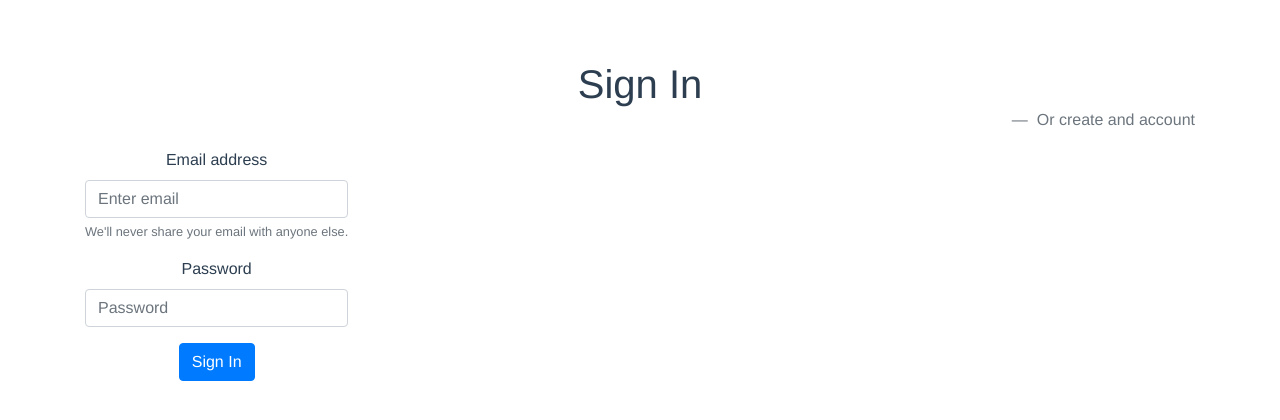
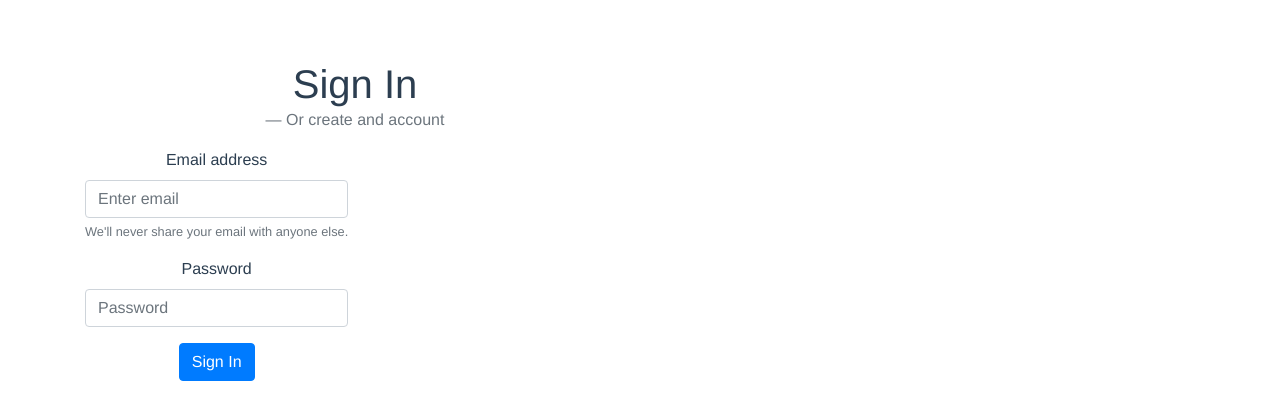
Before and after one commit to Rhysode03/political-app, a Vue app: page / in a window 1280 px wide. Shown: the top 420 px of the page. Built offline with nearby package versions, Linux system fonts and the light colour scheme.

Commit message:
Set up custom sass file

```diff
--- a/src/components/Registration/Register.vue
+++ b/src/components/Registration/Register.vue
@@ -1,10 +1,10 @@
 <template>
   <div class="container">
-    <blockquote class="blockquote" >
+    <div class="row justify-content: flex-start | flex-end | center |">
+    <div class="col-sm-6 col-md-6 col-lg-6 ">
+      <blockquote class="blockquote">
         <h1 class="mb-0">Sign In</h1>
-      <footer class="blockquote-footer text-right">
-        Or create and account
-      </footer>
+        <footer class="blockquote-footer">Or create and account</footer>
       </blockquote>
       <div class="input-group">
         <!--h1>Sign In</h1>
@@ -13,7 +13,7 @@
         </router-link-->
         <form>
           <div class="form-group">
-          <label for="exampleInputEmail1">Email address</label>
+            <label for="exampleInputEmail1" class="text-left">Email address</label>
             <input
               type="email"
               class="form-control"
@@ -38,12 +38,18 @@
         </form>
       </div>
     </div>
+    </div>
+  </div>
 </template>
 
 <script>
 export default {
-  components: {},
-  computed: {},
+  components: {
+
+  },
+  computed: {
+
+  },
 };
 </script>
 
```
Also changed, not shown: src/components/Registration/Home/Welcome.vue (added, +34 -0 lines). Lines whose indentation alone changed are shown as unchanged.
